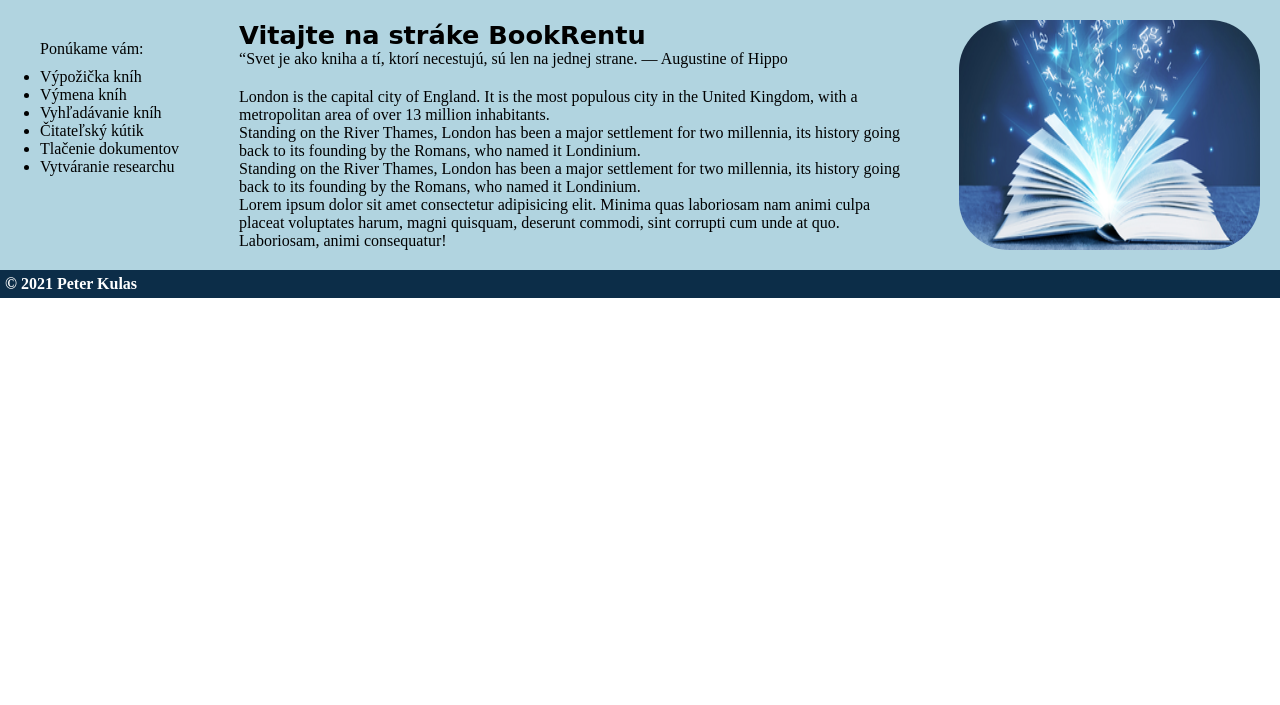
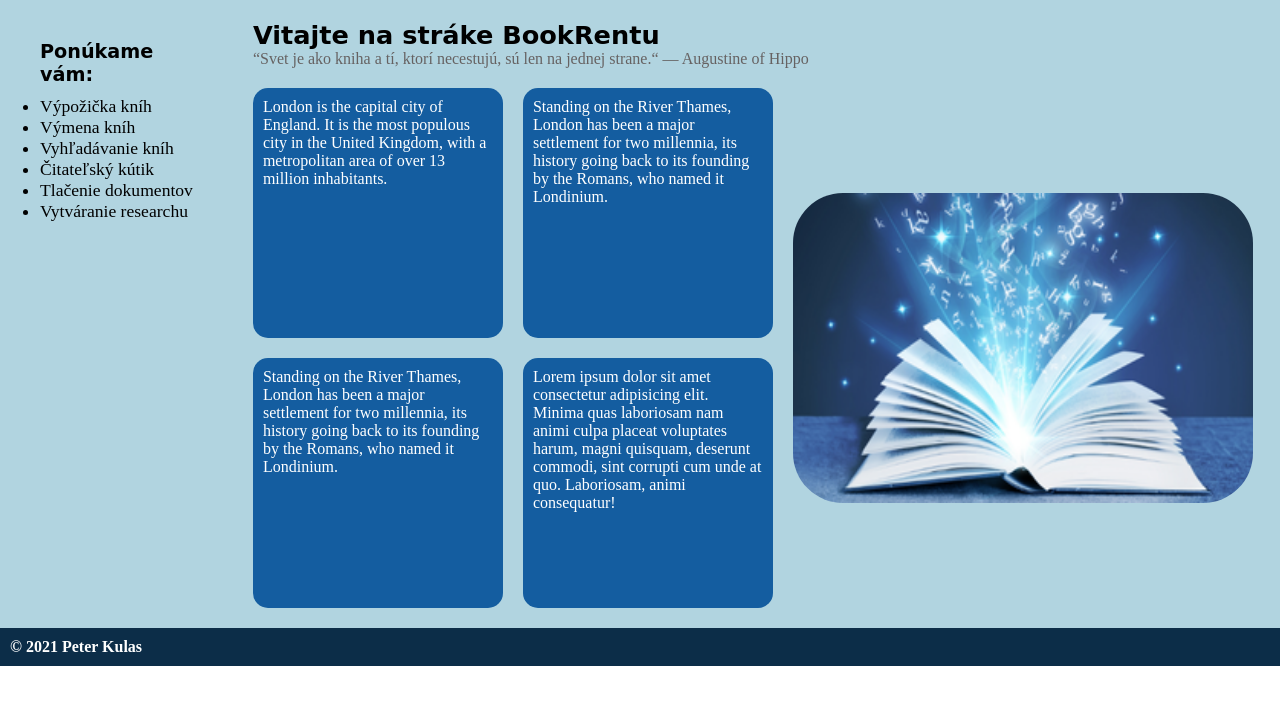
Before and after one commit to PeterKulas/VAII_Semestr-lnaPr, a PHP site: page / in a window 1280 px wide. Shown: the part 64-769 px from the top of the page. Run offline with PHP 8.4, Linux system fonts and the light colour scheme.

Commit message:
uprava index.html

```diff
--- a/Checkpoint1/index.html
+++ b/Checkpoint1/index.html
@@ -36,27 +36,43 @@
             </ul>
         </nav>
 
-
         <article class="index-article">
             <div class="index-welcome">
                 <h1>Vitajte na stráke BookRentu</h1>
-                <label>“Svet je ako kniha a tí, ktorí necestujú, sú len na jednej strane.
+                <label>“Svet je ako kniha a tí, ktorí necestujú, sú len na jednej strane.“
                     ― Augustine of Hippo</label>
             </div>
 
-            <p>London is the capital city of England. It is the most populous city in the United Kingdom, with a
-                metropolitan area of over 13 million inhabitants.</p>
-            <p>Standing on the River Thames, London has been a major settlement for two millennia, its history going
-                back to its founding by the Romans, who named it Londinium.</p>
-            <p>Standing on the River Thames, London has been a major settlement for two millennia, its history going
-                back to its founding by the Romans, who named it Londinium.</p>
-            <p>Lorem ipsum dolor sit amet consectetur adipisicing elit. Minima quas laboriosam nam animi culpa
-                placeat
-                voluptates harum, magni quisquam, deserunt commodi, sint corrupti cum unde at quo. Laboriosam, animi
-                consequatur!</p>
+            <div class="container">
+                <div class="index-boxes">
+                    <div class="box">
+                        London is the capital city of England. It is the most populous city in the United Kingdom, with
+                        a
+                        metropolitan area of over 13 million inhabitants.
+                    </div>
+                    <div class="box">
+                        Standing on the River Thames, London has been a major settlement for two millennia, its history
+                        going
+                        back to its founding by the Romans, who named it Londinium.
+                    </div>
+                    <div class="box">
+                        Standing on the River Thames, London has been a major settlement for two millennia, its history
+                        going
+                        back to its founding by the Romans, who named it Londinium.
+                    </div>
+                    <div class="box">
+                        Lorem ipsum dolor sit amet consectetur adipisicing elit. Minima quas laboriosam nam animi culpa
+                        placeat
+                        voluptates harum, magni quisquam, deserunt commodi, sint corrupti cum unde at quo. Laboriosam,
+                        animi
+                        consequatur!
+                    </div>
+                </div>
+                <img src="images/book.png" alt="book" width="500px" height="350">
+            </div>
         </article>
 
-        <img src="images/book.png" alt="book">
+
     </section>
 
     <footer class="index-footer">
--- a/Checkpoint1/style.css
+++ b/Checkpoint1/style.css
@@ -47,9 +47,10 @@ body {
   cursor: pointer;
 }
 
-@media (max-width: 900px) {
+@media (max-width: 800px) {
   .navbar-container,
-  .navbar-list {
+  .navbar-list,
+  .boxes {
     flex-direction: column;
   }
 }
@@ -58,23 +59,26 @@ body {
 section {
   display: flex;
   background-color: #b1d4e0;
-  align-items: stretch;
+  justify-content: space-around;
 }
 
-nav {
+section nav {
   padding: 40px;
   justify-content: center;
-  background-color: #b1d4e0;
 }
 
 nav span {
   display: block;
+  font-family: cursive;
+  font-weight: bold;
+  font-size: 120%;
   margin-bottom: 10px;
 }
 
 .index-zoznamSluzieb li {
   display: list-item;
   white-space: nowrap; /*StackOverFlow*/
+  font-size: 110%;
 }
 
 .index-zoznamSluzieb li:active,
@@ -82,10 +86,6 @@ nav span {
   cursor: pointer;
   font-weight: bold;
   text-decoration: underline;
-}
-
-.index-article {
-  padding: 20px;
 }
 
 .index-welcome {
@@ -97,6 +97,35 @@ nav span {
   font-family: cursive;
 }
 
+.index-welcome label {
+  color: #666262;
+}
+
+.container {
+  display: flex;
+  justify-content: space-evenly;
+  align-items: center;
+}
+
+.index-article {
+  padding: 20px;
+}
+
+.index-boxes {
+  display: grid;
+  grid-template-columns: 1fr 1fr;
+  gap: 20px;
+  color: white;
+}
+
+.box {
+  width: 250px;
+  height: 250px;
+  background-color: #145da0;
+  border-radius: 15px;
+  padding: 10px;
+}
+
 section img {
   padding: 20px;
   border-radius: 70px;
@@ -106,11 +135,12 @@ section img {
   background-color: #0c2d48;
   color: white;
   font-weight: bold;
-  padding: 5px;
+  padding: 10px;
 }
 
-@media (max-width: 600px) {
-  section {
+@media (max-width: 800px) {
+  section,
+  .container {
     -webkit-flex-direction: column;
     flex-direction: column;
     align-items: center;
```
